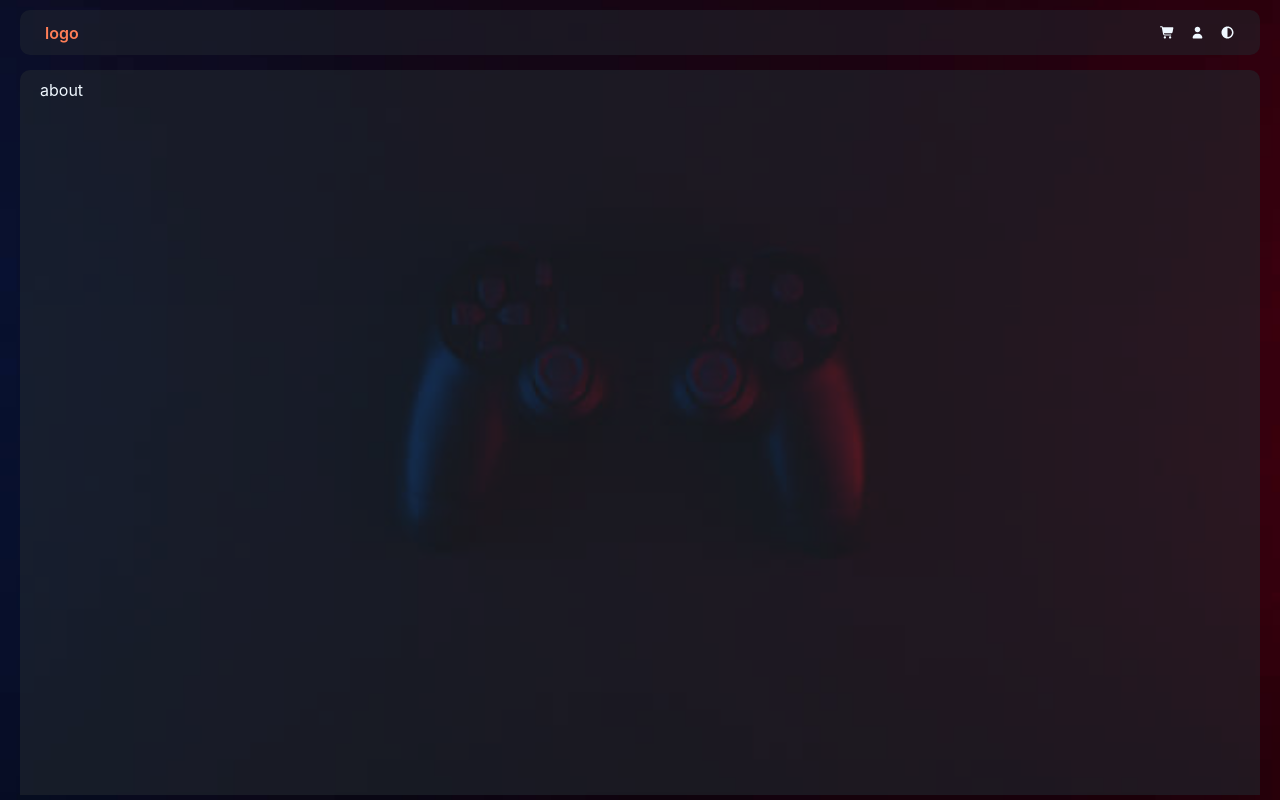
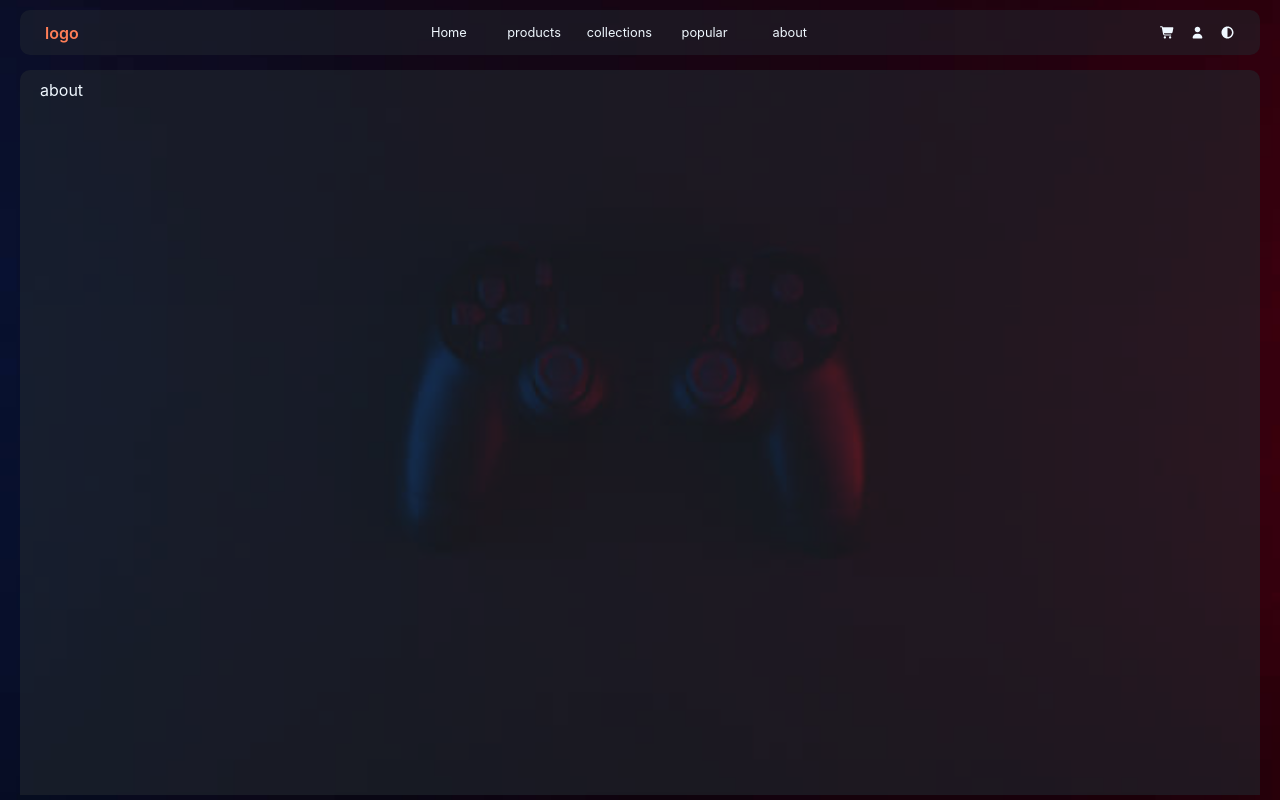
Before and after one commit to Choaib-Routbi/Ecommerce-website, a React (Vite) app: page /Ecommerce-website/about in a window 1280 px wide. Built offline with nearby package versions, Linux system fonts and the light colour scheme; a web font is replaced by a local one.

Commit message:
set initial navbar toggle state to true

```diff
--- a/src/components/navbar.jsx
+++ b/src/components/navbar.jsx
@@ -2,7 +2,7 @@ import { useState , useEffect } from "react";
 import { NavLink } from "react-router-dom";
 
 function Navbar() {
-const [navtoggleARG,setNavtoggleARG]= useState(false)
+const [navtoggleARG,setNavtoggleARG]= useState(true)
 
 const navToggle = () =>{
 setNavtoggleARG(prev => !prev);
```
